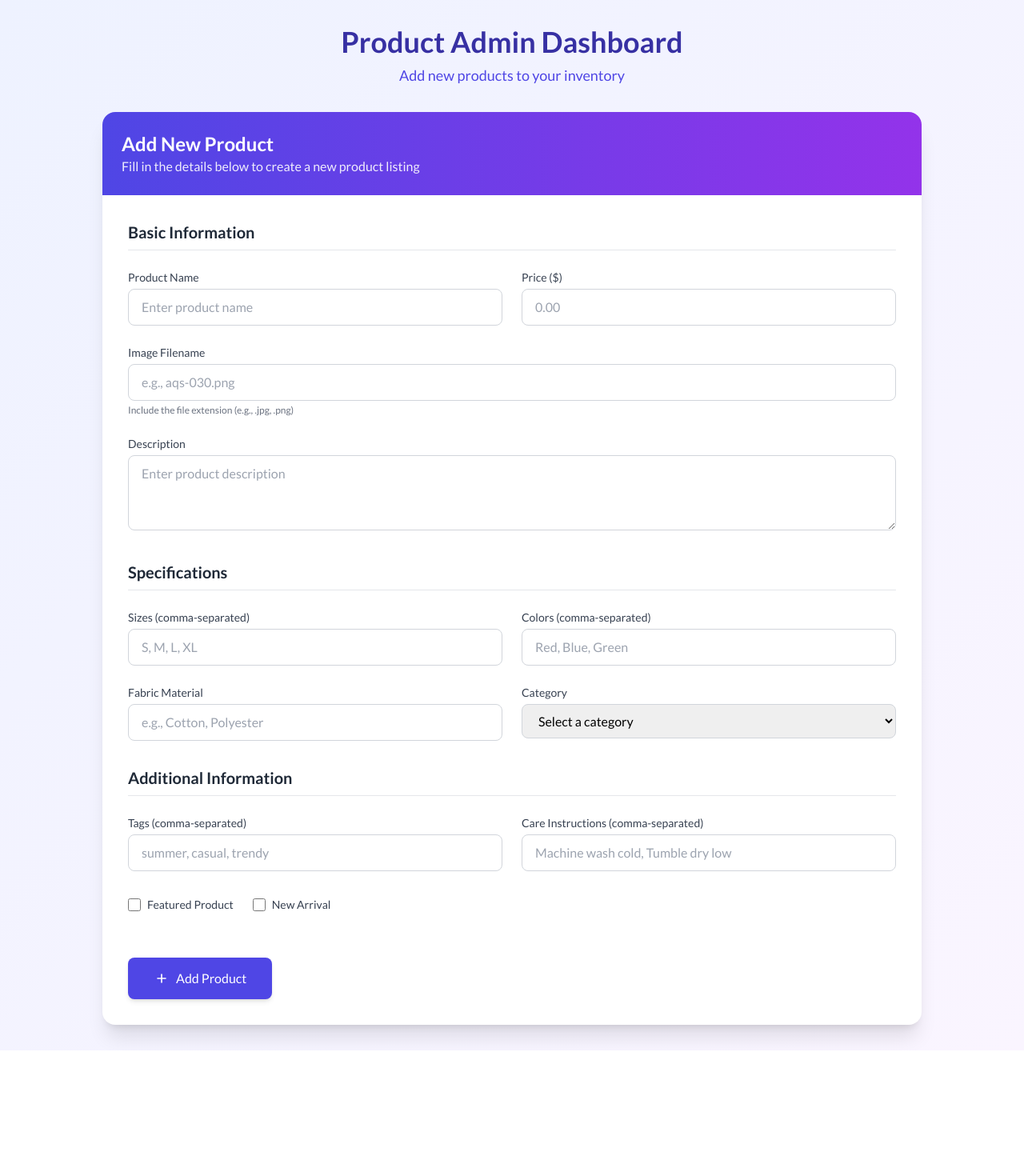
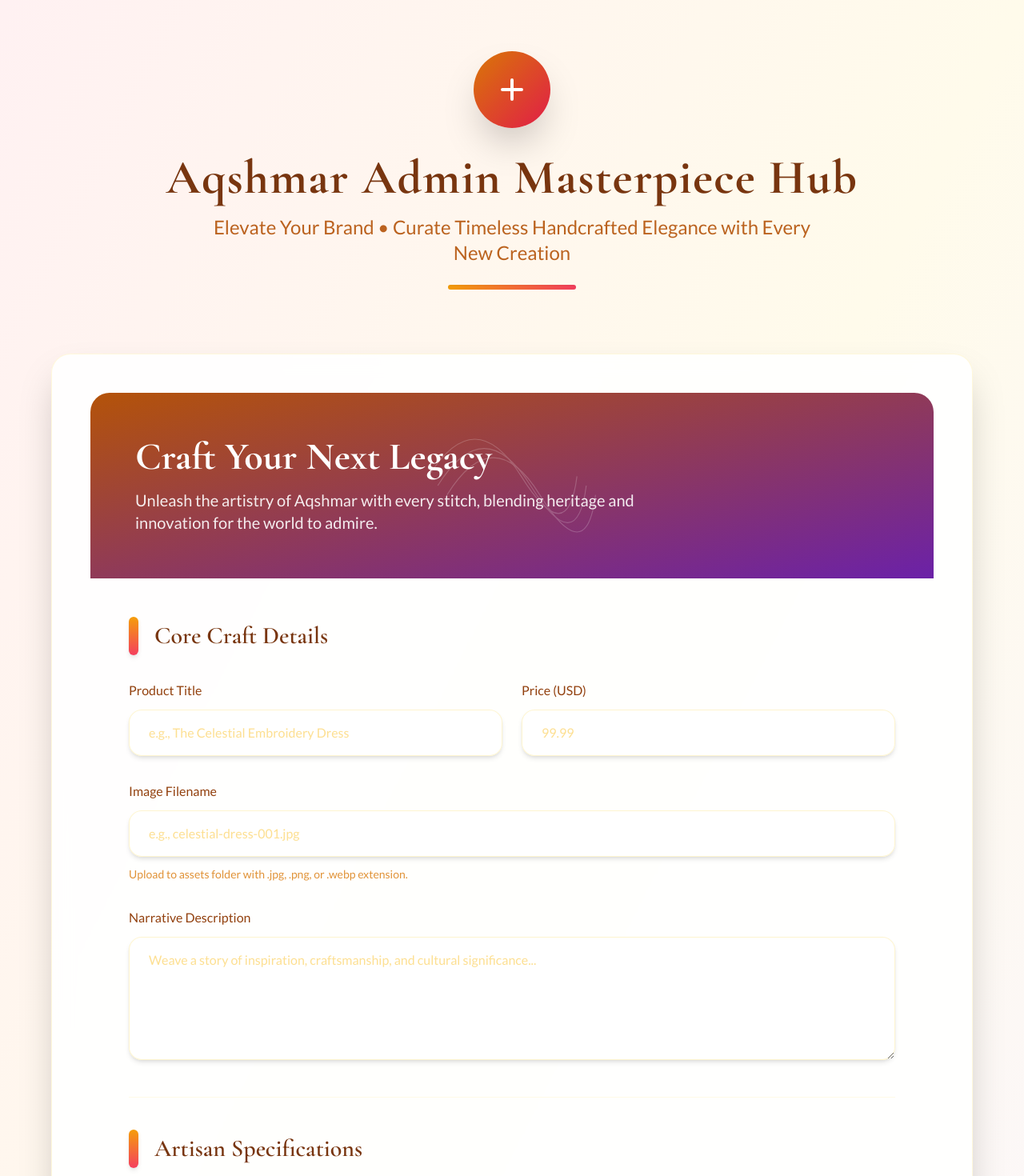
Before and after one commit to abdulrehmangulfaraz/Aqshmar, a React (Vite) app: page /admin in a window 1280 px wide. Shown: the top 1470 px of the page at 80% size. Before the commit the page ends 1313 px from the top, so only its background shows below. Built offline with nearby package versions, Linux system fonts and the light colour scheme.

Commit message:
Minor updates in UI for admin page

```diff
--- a/src/components/Admin.tsx
+++ b/src/components/Admin.tsx
@@ -41,226 +41,263 @@ const Admin: React.FC = () => {
       id: `aqs-${String(products.length + 1).padStart(3, '0')}`,
       ...product
     };
-    // In a real application, you would send this to a backend API
     console.log('New Product Added:', newProduct);
     alert('Product added! Check the console for the new product data.');
   };
 
   return (
-    <div className="min-h-screen bg-gradient-to-br from-indigo-50 to-purple-50 p-4 md:p-8">
-      <div className="max-w-5xl mx-auto">
-        <div className="mb-8 text-center">
-          <h1 className="text-4xl font-bold text-indigo-800 mb-2">Product Admin Dashboard</h1>
-          <p className="text-lg text-indigo-600">Add new products to your inventory</p>
+    <div className="min-h-screen bg-gradient-to-br from-rose-50 via-amber-50 to-purple-50 p-8 md:p-12 lg:p-16 font-sans">
+      {/* Header Section */}
+      <header className="max-w-7xl mx-auto mb-20 text-center">
+        <div className="flex justify-center mb-8">
+          <div className="w-24 h-24 bg-gradient-to-br from-amber-600 to-rose-600 rounded-full flex items-center justify-center shadow-2xl transform hover:scale-105 transition-transform duration-300">
+            <svg className="w-12 h-12 text-white" fill="none" stroke="currentColor" viewBox="0 0 24 24" xmlns="http://www.w3.org/2000/svg">
+              <path strokeLinecap="round" strokeLinejoin="round" strokeWidth="2" d="M12 6v6m0 0v6m0-6h6m-6 0H6"></path>
+            </svg>
+          </div>
+        </div>
+        <h1 className="text-5xl md:text-6xl font-serif font-extrabold text-amber-900 mb-4 tracking-wide leading-tight">Aqshmar Admin Masterpiece Hub</h1>
+        <p className="text-xl md:text-2xl text-amber-700 opacity-90 max-w-3xl mx-auto leading-relaxed">Elevate Your Brand • Curate Timeless Handcrafted Elegance with Every New Creation</p>
+        <div className="mt-6 w-40 h-1.5 bg-gradient-to-r from-amber-500 to-rose-500 mx-auto rounded-full shadow-inner"></div>
+      </header>
+
+      <main className="max-w-7xl mx-auto">
+        <div className="bg-white/90 backdrop-blur-md rounded-3xl shadow-2xl overflow-hidden border border-amber-200/30 p-6 md:p-10 lg:p-12 transform hover:shadow-3xl transition-all duration-300">
+          {/* Form Header */}
+          <div className="bg-gradient-to-br from-amber-700 to-purple-800 p-10 md:p-12 lg:p-14 text-white relative overflow-hidden rounded-t-3xl">
+            <div className="absolute inset-0 opacity-20 pointer-events-none">
+              <svg viewBox="0 0 200 200" className="w-full h-full text-white">
+                <path d="M20 100 Q70 20 120 100 T180 100" stroke="currentColor" strokeWidth="1" fill="none" />
+                <path d="M30 110 Q80 30 130 110 T190 110" stroke="currentColor" strokeWidth="1" fill="none" />
+                <path d="M10 90 Q60 10 110 90 T170 90" stroke="currentColor" strokeWidth="1" fill="none" />
+              </svg>
+            </div>
+            <h2 className="text-3xl md:text-4xl lg:text-5xl font-serif font-bold relative z-10 mb-4 leading-tight">Craft Your Next Legacy</h2>
+            <p className="text-lg md:text-xl opacity-90 relative z-10 max-w-2xl leading-relaxed">Unleash the artistry of Aqshmar with every stitch, blending heritage and innovation for the world to admire.</p>
           </div>
 
-        <div className="bg-white rounded-2xl shadow-xl overflow-hidden">
-          <div className="bg-gradient-to-r from-indigo-600 to-purple-600 p-6 text-white">
-            <h2 className="text-2xl font-semibold">Add New Product</h2>
-            <p className="opacity-90">Fill in the details below to create a new product listing</p>
+          <form onSubmit={handleSubmit} className="p-6 md:p-10 lg:p-12 space-y-10">
+            {/* Basic Information Section */}
+            <section className="space-y-8">
+              <div className="flex items-center gap-5">
+                <div className="w-3 h-12 bg-gradient-to-b from-amber-500 to-rose-500 rounded-full shadow-md"></div>
+                <h3 className="text-2xl md:text-3xl font-serif font-semibold text-amber-900">Core Craft Details</h3>
               </div>
 
-          <form onSubmit={handleSubmit} className="p-6 md:p-8 space-y-8">
-            {/* Basic Information Section */}
-            <div className="space-y-6">
-              <h3 className="text-xl font-semibold text-gray-800 border-b pb-2">Basic Information</h3>
-
               <div className="grid grid-cols-1 md:grid-cols-2 gap-6">
-                <div>
-                  <label htmlFor="name" className="block text-sm font-medium text-gray-700 mb-1">Product Name</label>
+                <div className="space-y-3">
+                  <label htmlFor="name" className="block text-sm md:text-base font-medium text-amber-800">Product Title</label>
                   <input
                     type="text"
                     name="name"
                     id="name"
                     onChange={handleChange}
-                    className="w-full px-4 py-2.5 rounded-lg border border-gray-300 focus:ring-2 focus:ring-indigo-500 focus:border-indigo-500 transition-colors"
-                    placeholder="Enter product name"
+                    className="w-full px-6 py-4 rounded-2xl border border-amber-200/40 focus:ring-2 focus:ring-amber-400 focus:border-transparent transition-all bg-white/70 shadow-md placeholder-amber-400/50"
+                    placeholder="e.g., The Celestial Embroidery Dress"
                   />
                 </div>
 
-                <div>
-                  <label htmlFor="price" className="block text-sm font-medium text-gray-700 mb-1">Price ($)</label>
+                <div className="space-y-3">
+                  <label htmlFor="price" className="block text-sm md:text-base font-medium text-amber-800">Price (USD)</label>
                   <input
                     type="number"
                     name="price"
                     id="price"
                     onChange={handleChange}
-                    className="w-full px-4 py-2.5 rounded-lg border border-gray-300 focus:ring-2 focus:ring-indigo-500 focus:border-indigo-500 transition-colors"
-                    placeholder="0.00"
+                    className="w-full px-6 py-4 rounded-2xl border border-amber-200/40 focus:ring-2 focus:ring-amber-400 focus:border-transparent transition-all bg-white/70 shadow-md placeholder-amber-400/50"
+                    placeholder="99.99"
                   />
                 </div>
               </div>
 
-              <div>
-                <label htmlFor="image" className="block text-sm font-medium text-gray-700 mb-1">Image Filename</label>
+              <div className="space-y-3">
+                <label htmlFor="image" className="block text-sm md:text-base font-medium text-amber-800">Image Filename</label>
                 <input
                   type="text"
                   name="image"
                   id="image"
                   onChange={handleChange}
-                  className="w-full px-4 py-2.5 rounded-lg border border-gray-300 focus:ring-2 focus:ring-indigo-500 focus:border-indigo-500 transition-colors"
-                  placeholder="e.g., aqs-030.png"
+                  className="w-full px-6 py-4 rounded-2xl border border-amber-200/40 focus:ring-2 focus:ring-amber-400 focus:border-transparent transition-all bg-white/70 shadow-md placeholder-amber-400/50"
+                  placeholder="e.g., celestial-dress-001.jpg"
                 />
-                <p className="mt-1 text-xs text-gray-500">Include the file extension (e.g., .jpg, .png)</p>
+                <p className="text-xs md:text-sm text-amber-600 opacity-80">Upload to assets folder with .jpg, .png, or .webp extension.</p>
               </div>
 
-              <div>
-                <label htmlFor="description" className="block text-sm font-medium text-gray-700 mb-1">Description</label>
+              <div className="space-y-3">
+                <label htmlFor="description" className="block text-sm md:text-base font-medium text-amber-800">Narrative Description</label>
                 <textarea
                   name="description"
                   id="description"
                   onChange={handleChange}
-                  rows={3}
-                  className="w-full px-4 py-2.5 rounded-lg border border-gray-300 focus:ring-2 focus:ring-indigo-500 focus:border-indigo-500 transition-colors"
-                  placeholder="Enter product description"
+                  rows={5}
+                  className="w-full px-6 py-4 rounded-2xl border border-amber-200/40 focus:ring-2 focus:ring-amber-400 focus:border-transparent transition-all bg-white/70 shadow-md placeholder-amber-400/50"
+                  placeholder="Weave a story of inspiration, craftsmanship, and cultural significance..."
                 ></textarea>
               </div>
+            </section>
+
+            {/* Specifications Section */}
+            <section className="space-y-8 pt-10 border-t border-amber-200/20">
+              <div className="flex items-center gap-5">
+                <div className="w-3 h-12 bg-gradient-to-b from-amber-500 to-rose-500 rounded-full shadow-md"></div>
+                <h3 className="text-2xl md:text-3xl font-serif font-semibold text-amber-900">Artisan Specifications</h3>
               </div>
 
-            {/* Specifications Section */}
-            <div className="space-y-6">
-              <h3 className="text-xl font-semibold text-gray-800 border-b pb-2">Specifications</h3>
-
               <div className="grid grid-cols-1 md:grid-cols-2 gap-6">
-                <div>
-                  <label htmlFor="sizes" className="block text-sm font-medium text-gray-700 mb-1">Sizes (comma-separated)</label>
+                <div className="space-y-3">
+                  <label htmlFor="sizes" className="block text-sm md:text-base font-medium text-amber-800">Size Options (comma-separated)</label>
                   <input
                     type="text"
                     name="sizes"
                     id="sizes"
                     onChange={handleArrayChange}
-                    className="w-full px-4 py-2.5 rounded-lg border border-gray-300 focus:ring-2 focus:ring-indigo-500 focus:border-indigo-500 transition-colors"
-                    placeholder="S, M, L, XL"
+                    className="w-full px-6 py-4 rounded-2xl border border-amber-200/40 focus:ring-2 focus:ring-amber-400 focus:border-transparent transition-all bg-white/70 shadow-md placeholder-amber-400/50"
+                    placeholder="XS, S, M, L, XL, XXL"
                   />
                 </div>
 
-                <div>
-                  <label htmlFor="colors" className="block text-sm font-medium text-gray-700 mb-1">Colors (comma-separated)</label>
+                <div className="space-y-3">
+                  <label htmlFor="colors" className="block text-sm md:text-base font-medium text-amber-800">Color Palette (comma-separated)</label>
                   <input
                     type="text"
                     name="colors"
                     id="colors"
                     onChange={handleArrayChange}
-                    className="w-full px-4 py-2.5 rounded-lg border border-gray-300 focus:ring-2 focus:ring-indigo-500 focus:border-indigo-500 transition-colors"
-                    placeholder="Red, Blue, Green"
+                    className="w-full px-6 py-4 rounded-2xl border border-amber-200/40 focus:ring-2 focus:ring-amber-400 focus:border-transparent transition-all bg-white/70 shadow-md placeholder-amber-400/50"
+                    placeholder="Emerald Green, Saffron Gold, Midnight Navy"
                   />
                 </div>
               </div>
 
               <div className="grid grid-cols-1 md:grid-cols-2 gap-6">
-                <div>
-                  <label htmlFor="fabric" className="block text-sm font-medium text-gray-700 mb-1">Fabric Material</label>
+                <div className="space-y-3">
+                  <label htmlFor="fabric" className="block text-sm md:text-base font-medium text-amber-800">Fabric Essence</label>
                   <input
                     type="text"
                     name="fabric"
                     id="fabric"
                     onChange={handleChange}
-                    className="w-full px-4 py-2.5 rounded-lg border border-gray-300 focus:ring-2 focus:ring-indigo-500 focus:border-indigo-500 transition-colors"
-                    placeholder="e.g., Cotton, Polyester"
+                    className="w-full px-6 py-4 rounded-2xl border border-amber-200/40 focus:ring-2 focus:ring-amber-400 focus:border-transparent transition-all bg-white/70 shadow-md placeholder-amber-400/50"
+                    placeholder="e.g., Handwoven Silk with Organic Cotton Blend"
                   />
                 </div>
 
-                <div>
-                  <label htmlFor="category" className="block text-sm font-medium text-gray-700 mb-1">Category</label>
+                <div className="space-y-3">
+                  <label htmlFor="category" className="block text-sm md:text-base font-medium text-amber-800">Collection Category</label>
                   <select
                     name="category"
                     id="category"
                     onChange={handleChange}
-                    className="w-full px-4 py-2.5 rounded-lg border border-gray-300 focus:ring-2 focus:ring-indigo-500 focus:border-indigo-500 transition-colors"
+                    className="w-full px-6 py-4 rounded-2xl border border-amber-200/40 focus:ring-2 focus:ring-amber-400 focus:border-transparent transition-all bg-white/70 shadow-md appearance-none"
                   >
-                    <option value="">Select a category</option>
-                    <option>Embroidered Collection</option>
-                    <option>Matching Sets</option>
-                    <option>Sweatshirts</option>
-                    <option>Hoodies</option>
-                    <option>Designer Collection</option>
-                    <option>Activewear</option>
-                    <option>Graphic Tees</option>
-                    <option>Floral Collection</option>
-                    <option>Special Editions</option>
-                    <option>Kids Collection</option>
-                    <option>Customized</option>
-                    <option>Political Collection</option>
-                    <option>Pop Culture</option>
+                    <option value="">Select a Prestigious Category</option>
+                    <option>Embroidered Heritage</option>
+                    <option>Matching Ensembles</option>
+                    <option>Luxury Sweatshirts</option>
+                    <option>Premium Hoodies</option>
+                    <option>Designer Couture</option>
+                    <option>Active Elegance</option>
+                    <option>Graphic Masterpieces</option>
+                    <option>Floral Symphony</option>
+                    <option>Limited Editions</option>
+                    <option>Kids' Treasures</option>
+                    <option>Bespoke Creations</option>
+                    <option>Political Statements</option>
+                    <option>Pop Culture Icons</option>
                   </select>
                 </div>
               </div>
+            </section>
+
+            {/* Additional Information Section */}
+            <section className="space-y-8 pt-10 border-t border-amber-200/20">
+              <div className="flex items-center gap-5">
+                <div className="w-3 h-12 bg-gradient-to-b from-amber-500 to-rose-500 rounded-full shadow-md"></div>
+                <h3 className="text-2xl md:text-3xl font-serif font-semibold text-amber-900">Refined Touches</h3>
               </div>
 
-            {/* Additional Information Section */}
-            <div className="space-y-6">
-              <h3 className="text-xl font-semibold text-gray-800 border-b pb-2">Additional Information</h3>
-
               <div className="grid grid-cols-1 md:grid-cols-2 gap-6">
-                <div>
-                  <label htmlFor="tags" className="block text-sm font-medium text-gray-700 mb-1">Tags (comma-separated)</label>
+                <div className="space-y-3">
+                  <label htmlFor="tags" className="block text-sm md:text-base font-medium text-amber-800">Discovery Tags (comma-separated)</label>
                   <input
                     type="text"
                     name="tags"
                     id="tags"
                     onChange={handleArrayChange}
-                    className="w-full px-4 py-2.5 rounded-lg border border-gray-300 focus:ring-2 focus:ring-indigo-500 focus:border-indigo-500 transition-colors"
-                    placeholder="summer, casual, trendy"
+                    className="w-full px-6 py-4 rounded-2xl border border-amber-200/40 focus:ring-2 focus:ring-amber-400 focus:border-transparent transition-all bg-white/70 shadow-md placeholder-amber-400/50"
+                    placeholder="handcrafted, luxury, ethnic-chic, seasonal-trends"
                   />
                 </div>
 
-                <div>
-                  <label htmlFor="careInstructions" className="block text-sm font-medium text-gray-700 mb-1">Care Instructions (comma-separated)</label>
+                <div className="space-y-3">
+                  <label htmlFor="careInstructions" className="block text-sm md:text-base font-medium text-amber-800">Care Rituals (comma-separated)</label>
                   <input
                     type="text"
                     name="careInstructions"
                     id="careInstructions"
                     onChange={handleArrayChange}
-                    className="w-full px-4 py-2.5 rounded-lg border border-gray-300 focus:ring-2 focus:ring-indigo-500 focus:border-indigo-500 transition-colors"
-                    placeholder="Machine wash cold, Tumble dry low"
+                    className="w-full px-6 py-4 rounded-2xl border border-amber-200/40 focus:ring-2 focus:ring-amber-400 focus:border-transparent transition-all bg-white/70 shadow-md placeholder-amber-400/50"
+                    placeholder="Hand wash with care, Dry flat, Steam iron gently"
                   />
                 </div>
               </div>
 
-              <div className="flex flex-wrap gap-6 pt-2">
-                <div className="flex items-center">
-                  <div className="flex items-center h-5">
+              <div className="flex flex-wrap gap-6 pt-5">
+                <label className="flex items-center cursor-pointer space-x-4">
                   <input
                     type="checkbox"
                     name="featured"
                     id="featured"
                     onChange={handleChange}
-                      className="w-4 h-4 text-indigo-600 border-gray-300 rounded focus:ring-indigo-500"
+                    className="w-5 h-5 text-amber-600 border-amber-300 rounded focus:ring-amber-400 sr-only peer"
                   />
+                  <div className="w-5 h-5 mr-3 border-2 border-amber-300 rounded bg-white peer-checked:bg-amber-600 peer-checked:border-transparent transition-all flex items-center justify-center">
+                    <svg className="w-4 h-4 text-white opacity-0 peer-checked:opacity-100" fill="none" stroke="currentColor" viewBox="0 0 24 24">
+                      <path strokeLinecap="round" strokeLinejoin="round" strokeWidth="2" d="M5 13l4 4L19 7" />
+                    </svg>
                   </div>
-                  <label htmlFor="featured" className="ml-2 block text-sm font-medium text-gray-700">Featured Product</label>
-                </div>
+                  <span className="text-sm md:text-base font-medium text-amber-800">Highlight as Featured</span>
+                </label>
 
-                <div className="flex items-center">
-                  <div className="flex items-center h-5">
+                <label className="flex items-center cursor-pointer space-x-4">
                   <input
                     type="checkbox"
                     name="isNew"
                     id="isNew"
                     onChange={handleChange}
-                      className="w-4 h-4 text-indigo-600 border-gray-300 rounded focus:ring-indigo-500"
+                    className="w-5 h-5 text-amber-600 border-amber-300 rounded focus:ring-amber-400 sr-only peer"
                   />
+                  <div className="w-5 h-5 mr-3 border-2 border-amber-300 rounded bg-white peer-checked:bg-amber-600 peer-checked:border-transparent transition-all flex items-center justify-center">
+                    <svg className="w-4 h-4 text-white opacity-0 peer-checked:opacity-100" fill="none" stroke="currentColor" viewBox="0 0 24 24">
+                      <path strokeLinecap="round" strokeLinejoin="round" strokeWidth="2" d="M5 13l4 4L19 7" />
+                    </svg>
                   </div>
-                  <label htmlFor="isNew" className="ml-2 block text-sm font-medium text-gray-700">New Arrival</label>
+                  <span className="text-sm md:text-base font-medium text-amber-800">Mark as New Arrival</span>
+                </label>
               </div>
-              </div>
-            </div>
+            </section>
 
             {/* Submit Button */}
-            <div className="pt-6">
+            <div className="pt-12 border-t border-amber-200/20 flex justify-center">
               <button
                 type="submit"
-                className="w-full md:w-auto px-8 py-3.5 text-white bg-indigo-600 hover:bg-indigo-700 focus:outline-none focus:ring-2 focus:ring-offset-2 focus:ring-indigo-500 rounded-lg shadow-md font-medium transition-colors flex items-center justify-center"
+                className="group px-14 py-5 text-lg md:text-xl text-white bg-gradient-to-r from-amber-600 via-rose-600 to-purple-600 hover:from-amber-700 hover:via-rose-700 hover:to-purple-700 focus:outline-none focus:ring-4 focus:ring-amber-300/50 rounded-2xl shadow-lg font-serif font-semibold transition-all duration-300 flex items-center gap-4 transform hover:scale-105 hover:shadow-xl"
               >
-                <svg className="w-5 h-5 mr-2" fill="none" stroke="currentColor" viewBox="0 0 24 24" xmlns="http://www.w3.org/2000/svg">
+                <svg className="w-6 h-6 group-hover:rotate-90 transition-transform duration-300" fill="none" stroke="currentColor" viewBox="0 0 24 24" xmlns="http://www.w3.org/2000/svg">
                   <path strokeLinecap="round" strokeLinejoin="round" strokeWidth="2" d="M12 6v6m0 0v6m0-6h6m-6 0H6"></path>
                 </svg>
-                Add Product
+                Launch This Masterpiece
               </button>
             </div>
           </form>
         </div>
-      </div>
+
+        {/* Footer Note */}
+        <footer className="mt-20 text-center text-amber-700 text-lg md:text-xl opacity-90">
+          <p className="italic font-serif">"Where every thread sings a song of heritage, and every stitch crafts a legacy."</p>
+          <p className="mt-3 font-serif text-xl md:text-2xl">— The Vision of Aqshmar</p>
+        </footer>
+      </main>
     </div>
   );
 };
```
Lines whose indentation alone changed are shown as unchanged.
